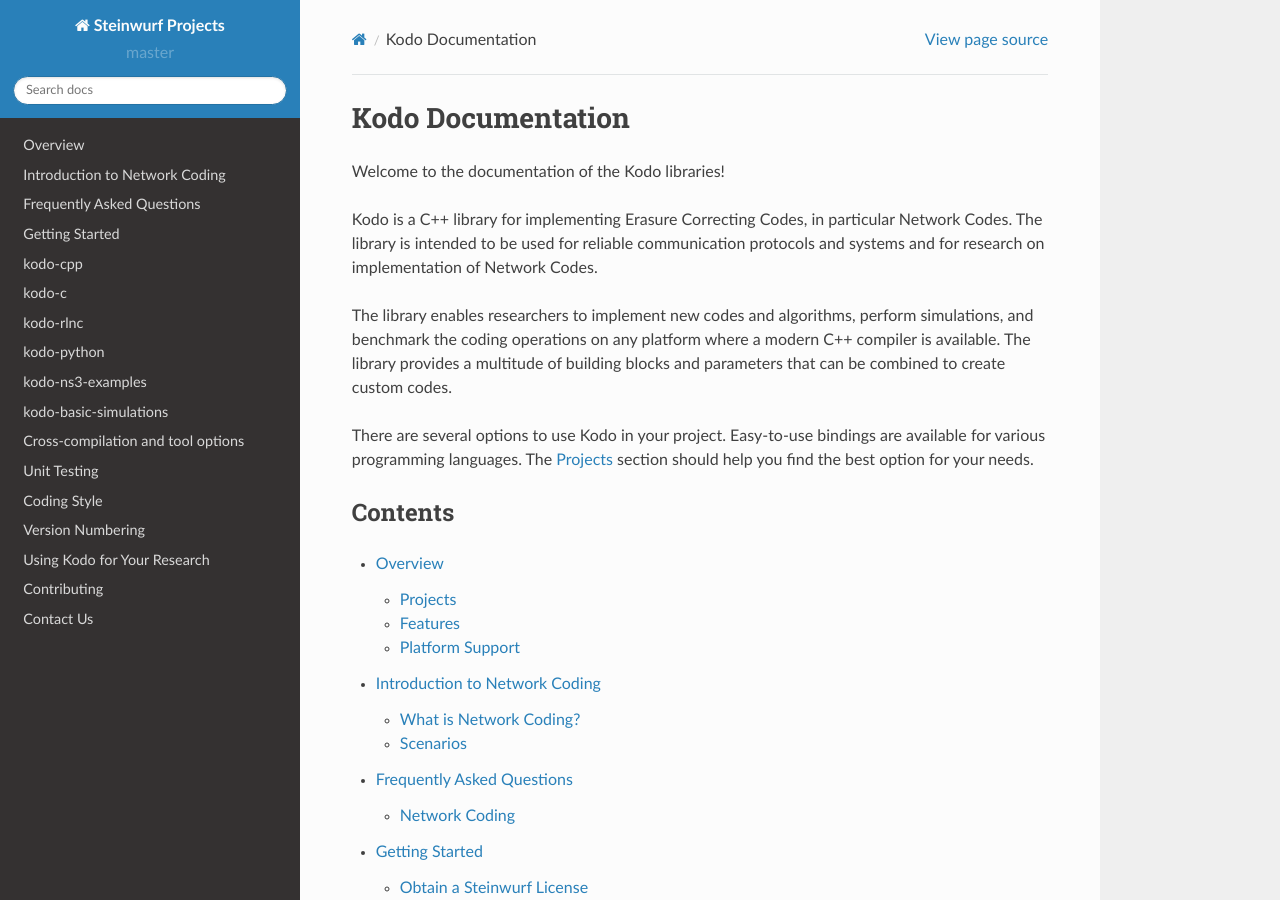
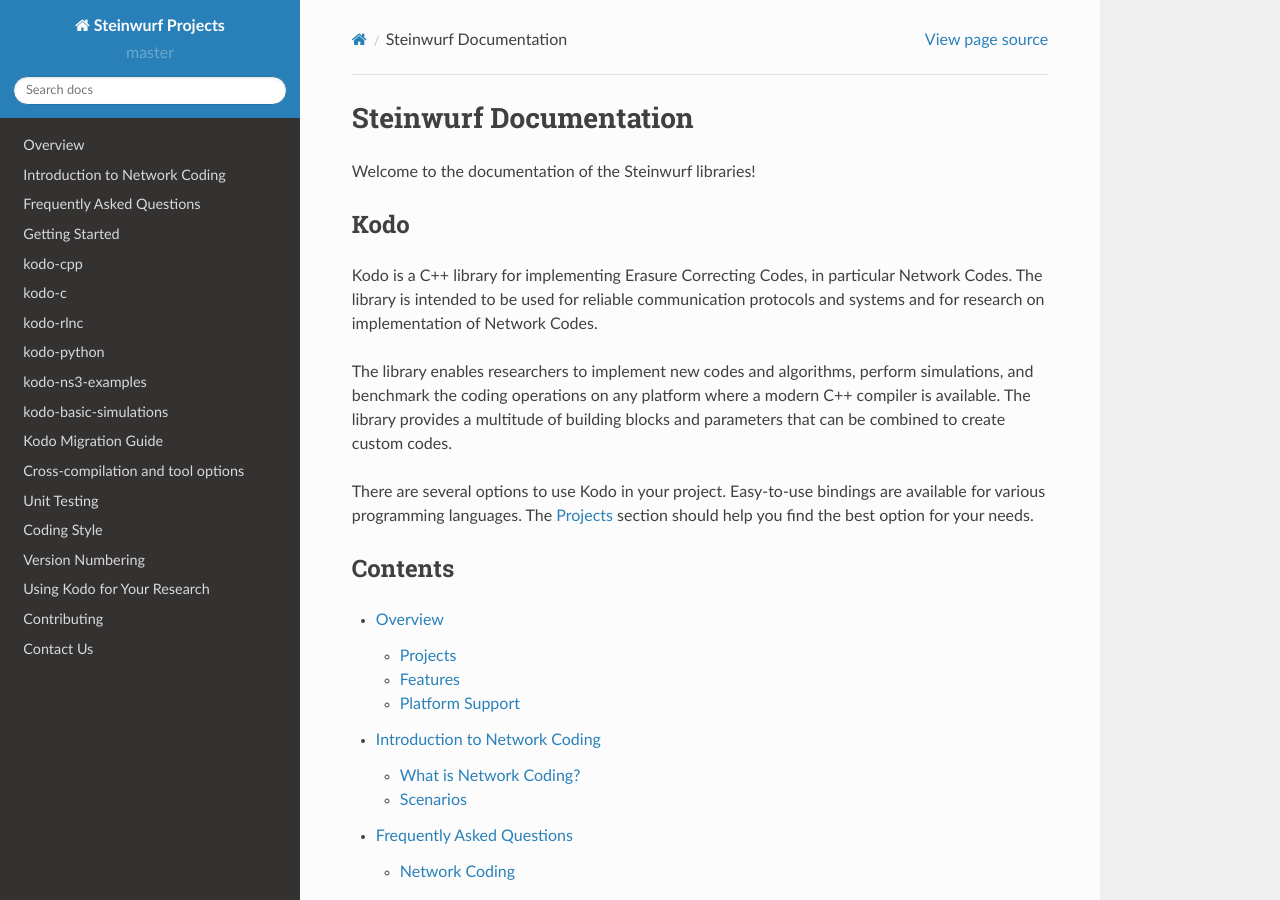
Before and after one commit to steinwurf/steinwurf-docs, a Sphinx documentation site: the page built from source/index.rst, in a window 1280 px wide and 900 px high. Built offline with Sphinx 7.4.7 and the Read the Docs theme 2.0.0, drawn with Linux system fonts in a browser that asks for light colours; some of the changed text lies outside the part shown.

Commit message:
Add first part of kodo_migration_guide.rst

```diff
--- a/source/index.rst
+++ b/source/index.rst
@@ -3,11 +3,14 @@
    You can adapt this file completely to your liking, but it should at least
    contain the root `toctree` directive.
 
-==================
-Kodo Documentation
-==================
+=======================
+Steinwurf Documentation
+=======================
 
-Welcome to the documentation of the Kodo libraries!
+Welcome to the documentation of the Steinwurf libraries!
+
+Kodo
+----
 
 Kodo is a C++ library for implementing Erasure Correcting Codes, in particular
 Network Codes. The library is intended to be used for reliable communication
@@ -39,6 +42,7 @@
    kodo-python/index
    kodo_ns3_examples
    kodo_basic_simulations
+   kodo_migration_guide
    cross_compile
    unittest
    coding_style
```
Also changed, not shown: source/kodo_migration_guide.rst (added, +85 -0 lines).
